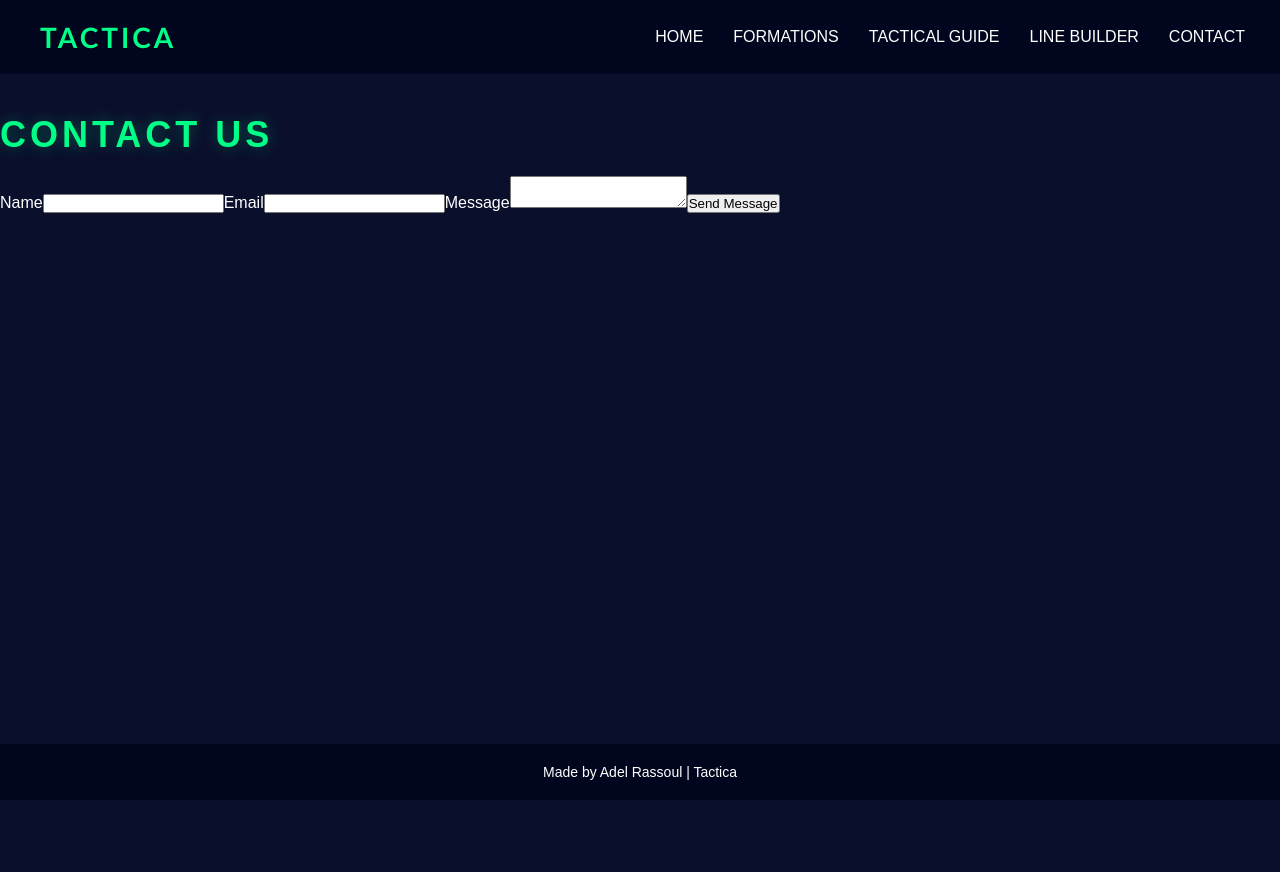
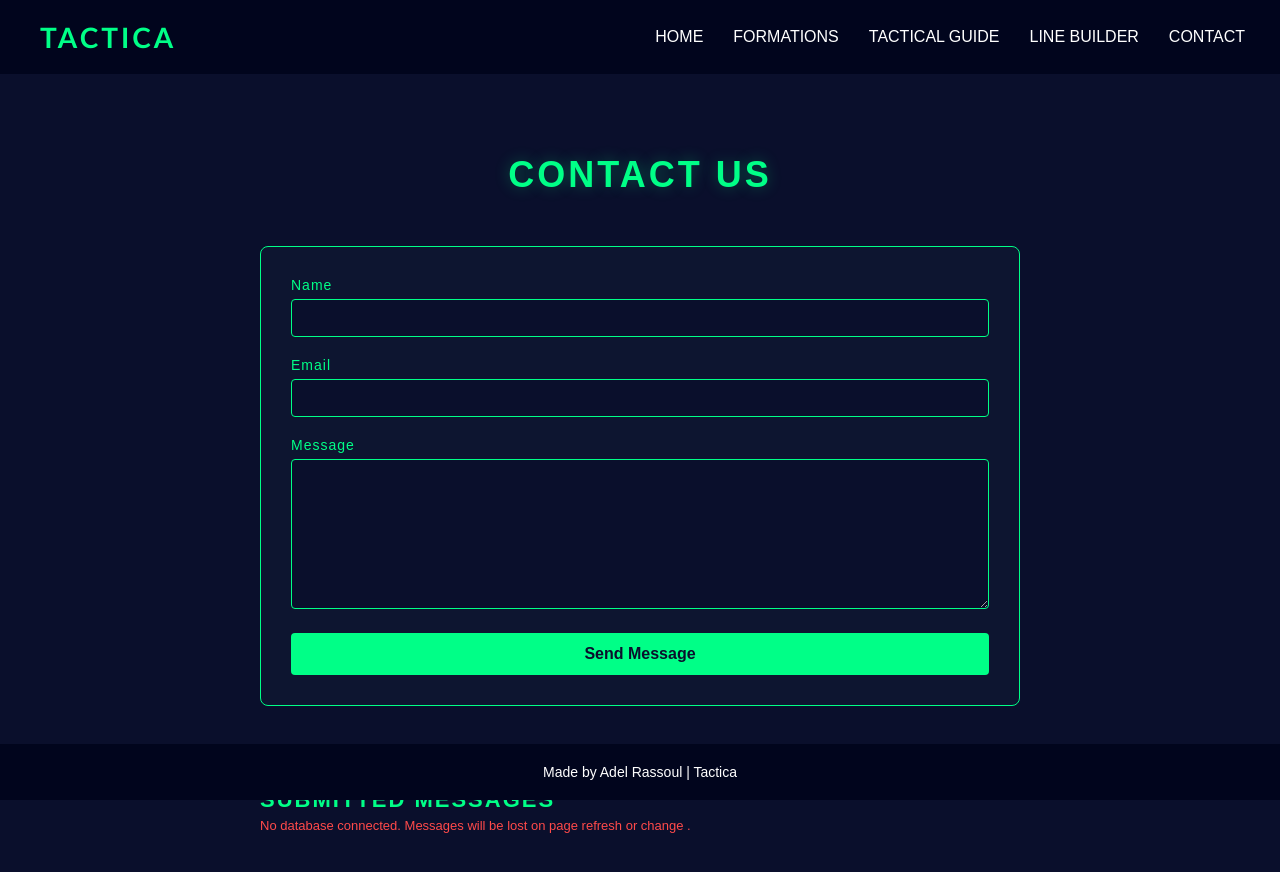
Before and after one commit to AdelRassoul/Tactica, a React (Create React App) app: page /contact in a window 1280 px wide. Before the commit the page ends 800 px from the top, so only its background shows below. Built offline with nearby package versions, Linux system fonts and the light colour scheme.

Commit message:
added contact.css with full styling

```diff
--- a/src/Pages/Contact.jsx
+++ b/src/Pages/Contact.jsx
@@ -1,3 +1,5 @@
+import "../Styles/Contact.css"
+
 function Contact() {
 
 
@@ -50,8 +52,8 @@ function Contact() {
 
 
        <div className="messages-section">
-
-
+          <h2>Submitted Messages</h2>
+          <p className="db-warning">No database connected. Messages will be lost on page refresh or change .</p>
        <div id="submitted-messages-holder"></div>
        </div>
 
--- /dev/null
+++ b/src/Styles/Contact.css
@@ -0,0 +1,120 @@
+.contact-container {
+    max-width: 800px;
+    margin: 40px auto;
+    padding: 0 20px;
+}
+
+.contact-container h1 {
+    font-size: 36px;
+    color: #00ff87;
+    text-transform: uppercase;
+    letter-spacing: 3px;
+    margin-bottom: 30px;
+    text-align: center;
+}
+
+form {
+    background-color: #0d1530;
+    border: 1px solid #00ff87;
+    border-radius: 8px;
+    padding: 30px;
+}
+
+.contact-container label {
+    display: block;
+    color: #00ff87;
+    font-size: 14px;
+    margin-bottom: 6px;
+    letter-spacing: 1px;
+}
+
+.contact-container input {
+    width: 100%;
+    background-color: #0a0f2c;
+    border: 1px solid #00ff87;
+    border-radius: 4px;
+    padding: 10px;
+    color: #ffffff;
+    font-size: 14px;
+    margin-bottom: 20px;
+    box-sizing: border-box;
+}
+
+.contact-container textarea {
+    width: 100%;
+    background-color: #0a0f2c;
+    border: 1px solid #00ff87;
+    border-radius: 4px;
+    padding: 10px;
+    color: #ffffff;
+    font-size: 14px;
+    margin-bottom: 20px;
+    height: 150px;
+    resize: vertical;
+    box-sizing: border-box;
+}
+
+.contact-container button {
+    width: 100%;
+    padding: 12px;
+    background-color: #00ff87;
+    color: #0a0f2c;
+    font-size: 16px;
+    font-weight: bold;
+    border: none;
+    border-radius: 4px;
+    cursor: pointer;
+    transition: background-color 0.3s;
+}
+
+button:hover {
+    background-color: #ffffff;
+}
+
+.messages-section {
+    margin-top: 50px;
+    padding-top: 30px;
+    border-top: 1px dashed rgba(0, 255, 135, 0.3);
+}
+
+.messages-section h2 {
+    font-size: 22px;
+    color: #00ff87;
+    text-transform: uppercase;
+    letter-spacing: 2px;
+    margin-bottom: 5px;
+}
+
+.db-warning {
+    color: #ff4a4a;
+    font-size: 13px;
+    margin-bottom: 20px;
+}
+
+.message-card {
+    background-color: #0d1530;
+    border-left: 4px solid #00ff87;
+    padding: 15px;
+    border-radius: 0 4px 4px 0;
+    margin-bottom: 15px;
+}
+
+.message-card h3 {
+    margin: 0 0 8px 0;
+    font-size: 14px;
+    color: #00ff87;
+}
+
+.message-card p {
+    margin: 0;
+    color: #ffffff;
+    font-size: 14px;
+    line-height: 1.5;
+    word-break: break-word;
+}
+
+@media (max-width: 768px) {
+    .contact-container {
+        max-width: 800px;
+    }
+}
```
